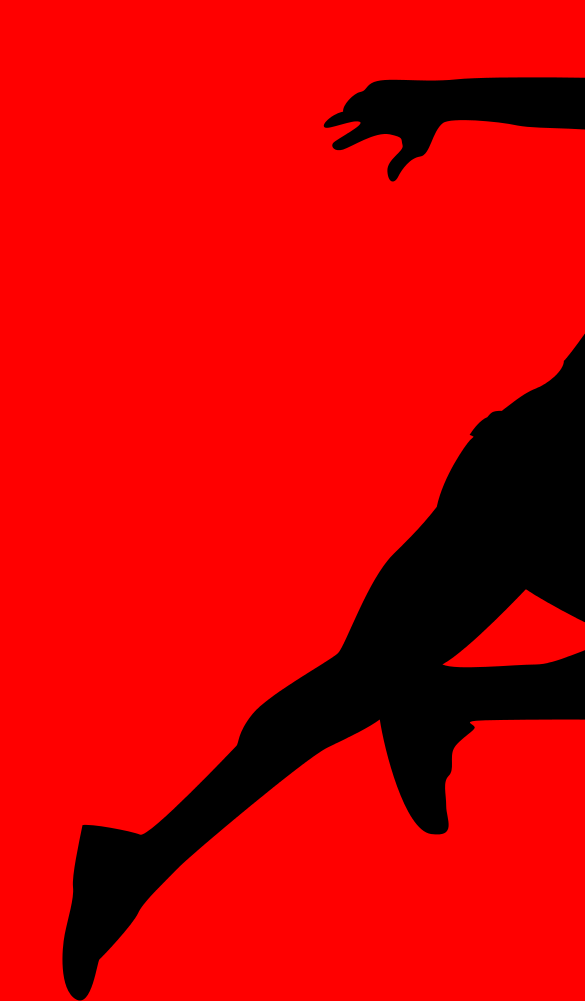
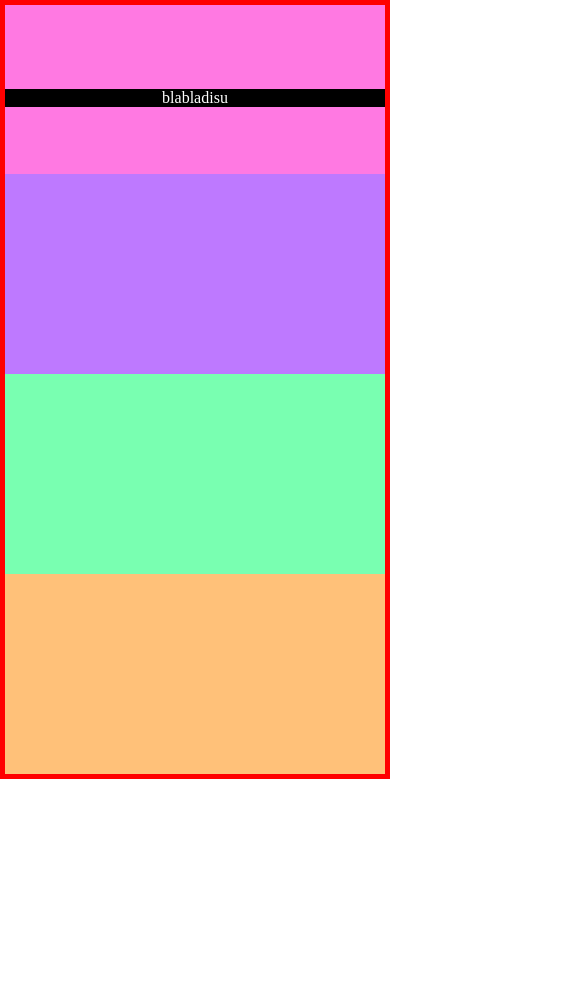
Before and after one commit to ttre93/sign-up-form-TOP, a plain HTML site: page index.html in a window 390 px wide. Shown: the top 1001 px of the page, 585 px wide, since content can reach past the window. After the commit the page ends 844 px from the top, so only its background shows below. Drawn offline with Linux system fonts and the light colour scheme.

Commit message:
Basic responsivity

```diff
--- a/index.html
+++ b/index.html
@@ -8,7 +8,29 @@
     <link rel="stylesheet" href="style.css">
 </head>
 <body>
-    <img src="./images/logo.png" alt="">
+    <div class="page">
+
+        <div class="presentation">
+            <div class="banner">
+                blabladisu
+            </div>
+        </div>
+        <div class="content">
+            <div class="section text">
+            </div>
+            <div class="section newacc">
+            </div>
+            <div class="section login">
+            </div>
+        </div>
+
+
+
+    </div>
+
+
+
+
     <script src="main.js"></script>
 </body>
 </html>
--- a/style.css
+++ b/style.css
@@ -1,3 +1,66 @@
-body {
-    background-color: red;
+* {
+    margin: 0;
+    padding: 0;
+    box-sizing: border-box;
 }
+
+.page {
+    display: flex;
+    flex-wrap: wrap;
+    width: 100%;
+    height: 100%;
+}
+
+.presentation {
+    width: 100%;
+    height: 20vh;
+}
+
+.banner {
+    background-color: black;
+    color: white;
+    margin-top: 10vh;
+    text-align: center;
+}
+
+
+.content {
+    width: 100%;
+}
+
+.section {
+    width: 100%;
+    height: 200px;
+}
+
+
+.presentation{
+    background-color: rgb(255, 121, 226);
+}
+.text {
+    background-color: rgb(190, 121, 255);
+}
+.newacc {
+    background-color: rgb(121, 255, 177);
+}
+.login {
+    background-color: rgb(255, 193, 121);
+}
+
+@media only screen and (max-width: 700px) {
+    .page {
+        border: 5px solid red; /* Red */
+    }
+}
+@media only screen and (min-width: 701px) {
+    .page {
+        border: 5px solid black; /* Red */
+    }
+    .presentation {
+        width: 35%;
+        height: 100%;
+    }
+    .content {
+        width: 65%;
+    }
+}
```
